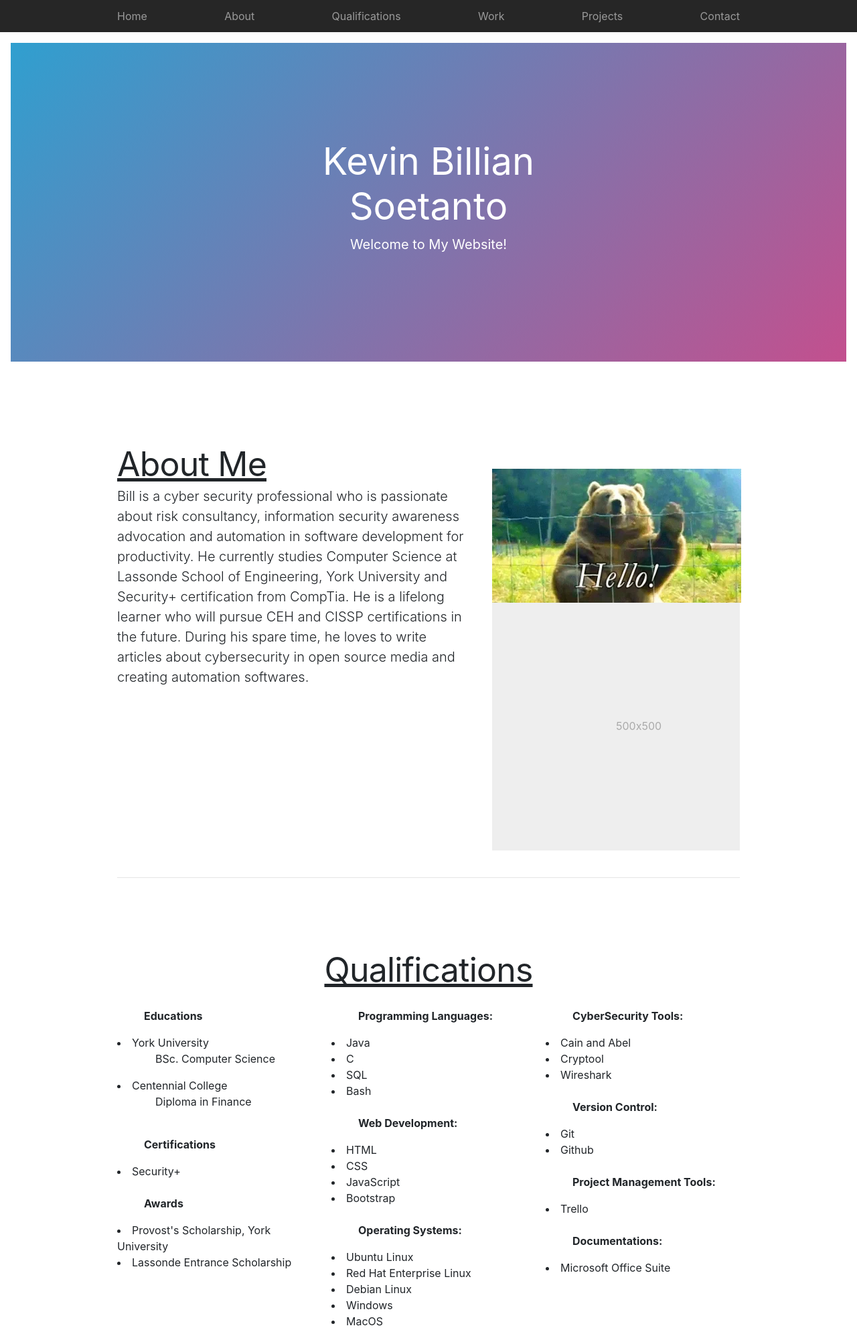
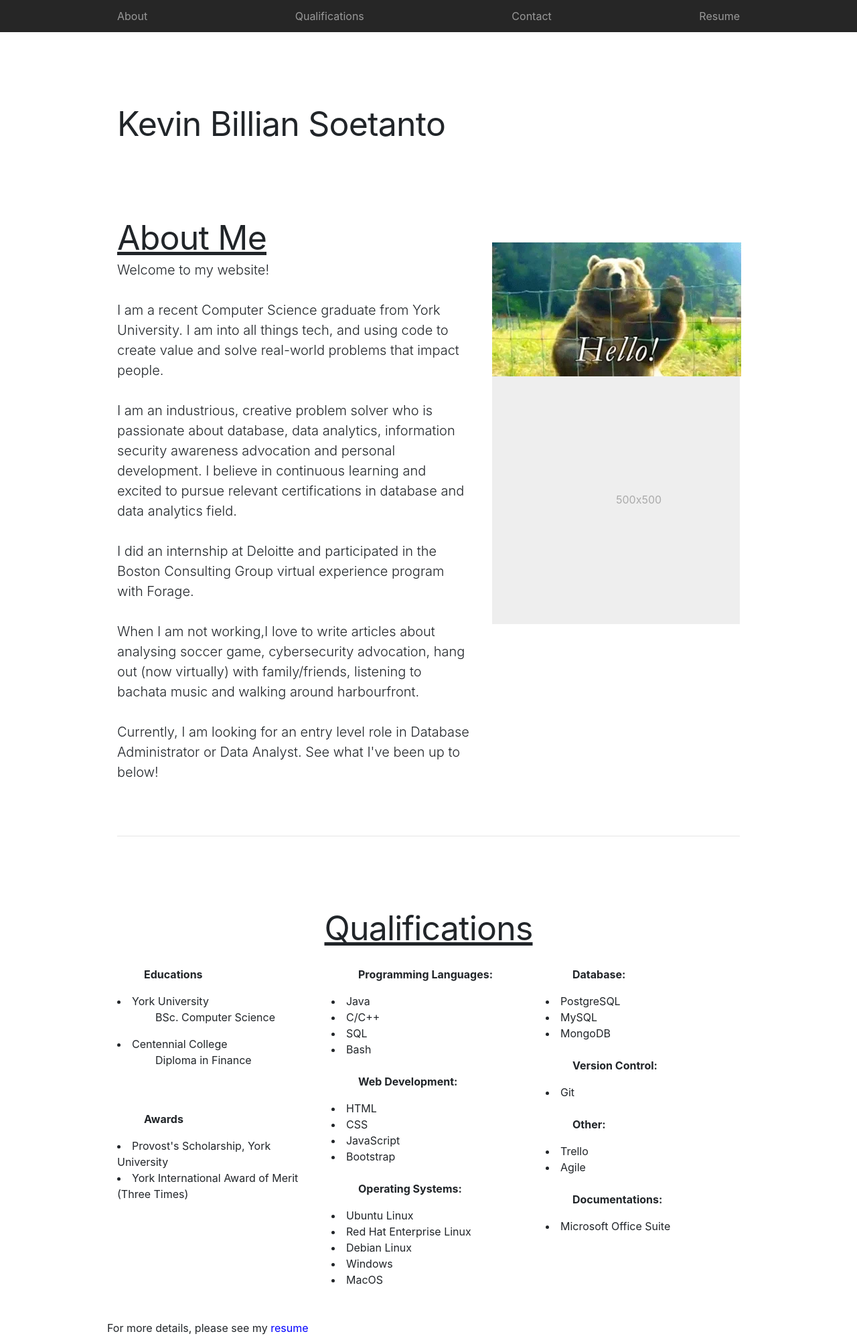
Before and after one commit to kevinbillian/Portfolio-1, a plain HTML site: page home.html in a window 1280 px wide. Shown: the top 1998 px of the page at 67% size. Drawn offline with nearby package versions, Linux system fonts and the light colour scheme.

Commit message:
Add files via upload
Change home

```diff
--- a/home.html
+++ b/home.html
@@ -29,34 +29,45 @@
 
     <nav class="site-header sticky-top py-1">
       <div class="container d-flex flex-column flex-md-row justify-content-between">
-        <a class="py-2 d-none d-md-inline-block" href="#">Home</a>
+        <!--<a class="py-2 d-none d-md-inline-block" href="#">Home</a>-->
         <a class="py-2 d-none d-md-inline-block" href="#about">About</a>
         <a class="py-2 d-none d-md-inline-block" href="#qualifications">Qualifications</a>
-        <a class="py-2 d-none d-md-inline-block" href="#work">Work</a>
-        <a class="py-2 d-none d-md-inline-block" href="#projects">Projects</a>
+        <!--<a class="py-2 d-none d-md-inline-block" href="#work">Projects</a>-->
         <a class="py-2 d-none d-md-inline-block" href="#contact">Contact</a>
+        <a class="py-2 d-none d-md-inline-block" href="assets/Kevin_Soetanto_Resume.pdf" target="__blank">Resume</a>
       </div>
     </nav>
 
+    <!--
     <div class="bg position-relative overflow-hidden p-3 p-md-5 m-md-3 text-center">
       <div class="col-md-5 p-lg-5 mx-auto my-5" data-aos="zoom-in" data-aos-duration="2000">
         <h1 class="display-4 font-weight-normal" style="color: white;">Kevin Billian Soetanto</h1>
         <p class="lead font-weight-normal" style="color: white;">Welcome to My Website!</p>
       </div>
     </div>
-
+    -->
 
   <div class="container marketing"> <!--featurettes and columns-->
-
+    <h2 class="featurette-heading">Kevin Billian Soetanto</h2>
     <!--start about-->
     <div id="about">
        <div class="row featurette">
 
          <div class="col-md-7" data-aos="fade-left" data-aos-duration="2000">
            <h2 class="featurette-heading"><u>About Me</u></h2>
-           <p class="lead"> Bill is a cyber security professional who is passionate about risk consultancy, information security awareness advocation and automation in software development for productivity.
-              He currently studies Computer Science at Lassonde School of Engineering, York University and Security+ certification from CompTia.
-              He is a lifelong learner who will pursue CEH and CISSP certifications in the future. During his spare time, he loves to write articles about cybersecurity in open source media and creating automation softwares.</p>
+           <p class="lead"> Welcome to my website!
+            <br><br>
+            I am a recent Computer Science graduate from York University. I am into all things tech, and using code to create value and solve real-world problems that impact people.
+            <br><br>
+            I am an industrious, creative problem solver who is passionate about database, data analytics, information security awareness advocation and personal development. I believe in continuous learning and excited to pursue relevant certifications in database and data analytics field.
+            <br><br>
+            I did an internship at Deloitte and participated in the Boston Consulting Group virtual experience program with Forage.
+            <br><br>
+            When I am not working,I love to write articles about analysing soccer game, cybersecurity advocation, hang out (now virtually) with family/friends, listening to bachata music and walking around harbourfront.
+            <br><br>
+            Currently, I am looking for an entry level role in Database Administrator or Data Analyst. See what I've been up to below!
+
+           </p>
                <br>
         </div>  <!--left-->
 
@@ -84,20 +95,18 @@
           <li>Centennial College</li>
           <p style="text-indent: 45px;"> Diploma in Finance</p>
           <br>
-          <ul><b>Certifications</b></ul>
-          <li>Security+</li>
 
           <br>
           <ul><b>Awards</b></ul>
           <li>Provost's Scholarship, York University</li>
-          <li>Lassonde Entrance Scholarship</li>
+          <li>York International Award of Merit (Three Times) </li>
           <br>
         </div><!-- /.col-lg-4 -->
 
         <div class="col-lg-4">
           <ul><b>Programming Languages:</b></ul>
           <li>Java</li>
-          <li>C</li>
+          <li>C/C++</li>
           <li>SQL</li>
           <!--<li>C#</li>-->
           <!--<li>C++</li>-->
@@ -124,28 +133,37 @@
         </div><!-- /.col-lg-4 -->
 
         <div class="col-lg-4">
+          <!--
           <ul><b>CyberSecurity Tools:</b></ul>
           <li>Cain and Abel</li>
           <li>Cryptool</li>
           <li>Wireshark</li>
           <!--<li>John The Ripper</li>-->
           <!--<li>Nmap</li>-->
+
+
+          <ul><b>Database:</b></ul>
+          <li>PostgreSQL</li>
+          <li>MySQL</li>
+          <li>MongoDB</li>
+          <!--<li>John The Ripper</li>-->
+          <!--<li>Nmap</li>-->
           <br>
+
 
           <ul><b>Version Control:</b></ul>
           <li>Git</li>
-          <li>Github</li>
           <br>
-          <ul><b>Project Management Tools:</b></ul>
+          <ul><b>Other:</b></ul>
           <li>Trello</li>
-          <!--<li>Jira framework</li>-->
+          <li>Agile</li>
           <br>
           <ul><b>Documentations:</b></ul>
           <li>Microsoft Office Suite</li>
           <br>
 
         </div><!-- /.col-lg-4 -->
-        <p>For more details, please see my <a href="images/Kevin_Billian_Soetanto_Resume.pdf" target="__blank" style="color:blue">resume</a></p>
+        <p>For more details, please see my <a href="assets/Kevin_Soetanto_Resume.pdf" target="__blank" style="color:blue">resume</a></p>
         </div><!-- /.row -->
     </div><!--qualifications-->
     <hr>
@@ -155,7 +173,7 @@
       <div id="internship"></div>
       <div class="row featurette">
 
-        <div class="col-md-7" data-aos="fade-right" data-aos-duration="2000">
+        <div class="col-md-12" data-aos="fade-right" data-aos-duration="2000">
           <h2 class="featurette-heading"><u>Internship Story</u></h2>
           <p class="lead">
               Bill started his career with Deloitte as a Cyber Risk Advisory Intern. He was involved in Identity Access Management (IAM) Implementation project for one of the
@@ -173,13 +191,6 @@
           <br>
        </div>  <!--left-->
 
-        <div class="col-md-5"  data-aos="fade-left" data-aos-duration="2000">
-          <br><br><br>
-          <br><br><br>
-          <img src="assets/css/images/home/hello.webp">
-          <svg class="bd-placeholder-img bd-placeholder-img-lg featurette-image img-fluid mx-auto" width="500" height="500" xmlns="http://www.w3.org/2000/svg" preserveAspectRatio="xMidYMid slice" focusable="false" role="img" aria-label="Placeholder: 500x500"><title>Placeholder</title><rect width="100%" height="100%" fill="#eee"/><text x="50%" y="50%" fill="#aaa" dy=".3em">500x500</text></svg>
-        </div> <!--right-->
-
       </div>
    <br>
       <hr>
@@ -189,6 +200,7 @@
 
 
     <!-- start projects -->
+    <!--
     <div id="projects" data-aos="zoom-in" data-aos-duration="1500">
     <h2 class="featurette-heading" style="text-align: center;"><b><u>Projects</u></b></h2>
     <br>
@@ -226,7 +238,9 @@
         <div class="bg-light box-shadow mx-auto" style="width: 80%; height: 300px; border-radius: 21px 21px 0 0;"></div>
       </div>
     </div>
-    </div><!--end projects-->
+    </div>
+    -->
+    <!--end projects-->
     <hr class="featurette-divider">
 
     <!--contact-->
@@ -252,8 +266,8 @@
               <p class="text-muted">This site has been designed to documents and profiles my projects, learning, internship and volunteer experiences that I have been doing with a diverse community of professionals, and clientele.
               I intend for this portfolio to be a living record of my career journey and growth. As I develop and gain new skills and experience, so will this portfolio.
               I also share some <a href="resources.html" target="__blank" style="color:blue">resources</a> that helped me learning about Programming, Computer Security, Work Life Balance and Personal Development.
-              For a more comprehensive view of my work and experience, please consult my <a href="images/Kevin_Billian_Soetanto_Resume.pdf" target="__blank" style="color:blue">resume</a> and <a href="#projects" style="color:blue">projects</a> section.
-              Contact me for collaboration or other opportunities.</p>
+              For a more comprehensive view of my work and experience, please consult my <a href="assets/Kevin_Soetanto_Resume.pdf" target="__blank" style="color:blue">resume</a>.
+             Contact me for collaboration or other opportunities.</p>
 
         </div>
 
@@ -261,7 +275,7 @@
            <h5>Work</h5>
           <ul class="list-unstyled text-small">
             <li><a class="text-muted" href="#internship">Internship</a></li>
-            <li><a class="text-muted" href="#projects">Personal Projects</a></li>
+            <!--<li><a class="text-muted" href="#projects">Personal Projects</a></li>-->
             <li><a class="text-muted" href="#">Publications</a></li>
           </ul>
         </div>
@@ -269,7 +283,7 @@
         <div class="col-3">
           <h5>Miscellaneous</h5>
           <ul class="list-unstyled text-small">
-            <li><a class="text-muted" href="images/Kevin_Billian_Soetanto_Resume.pdf" target="__blank">Resume</a></li>
+            <li><a class="text-muted" href="assets/Kevin_Soetanto_Resume.pdf" target="__blank">Resume</a></li>
             <li><a class="text-muted" href="travel.html" target="__blank">My Travel Bucket List</a></li>
             <li><a class="text-muted" href="resources.html" target="__blank">Resources</a></li>
           </ul>
@@ -282,7 +296,7 @@
     <footer class="footer">
         <div class="container">
             <div class="col-12 col-md">
-                <small class="d-block mb-3 text-muted">&copy; 2020 Kevin Billian Soetanto. All rights reserved.</small>
+                <small class="d-block mb-3 text-muted">&copy; 2021 Kevin Billian Soetanto. All rights reserved.</small>
             </div>
         </div>
     </footer>
```
